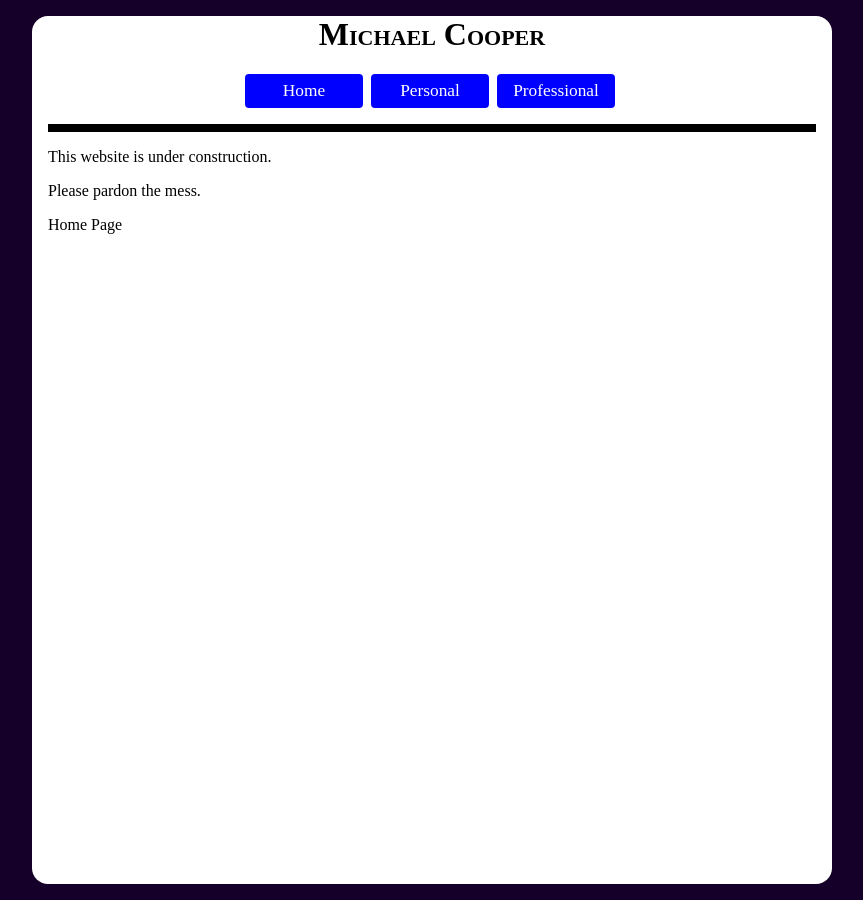
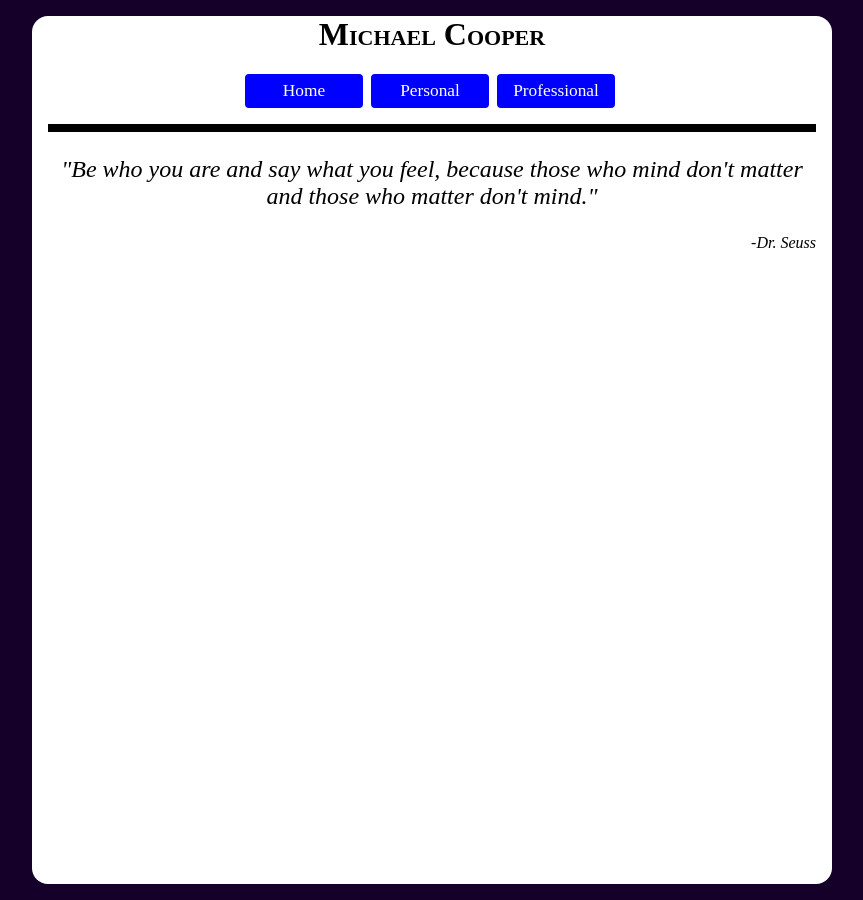
Before and after one commit to mac2rm/mac2rm.github.io, a Jekyll site: the page built from index.html, in a window 1280 px wide. Shown: the whole page, without its empty margins (208-1071 px from the left). Built offline with Jekyll 4.4.1, drawn with Linux system fonts in a browser that asks for light colours; some web fonts are replaced.

Commit message:
Added about me

```diff
--- a/index.html
+++ b/index.html
@@ -5,6 +5,5 @@ title: Home
 
 
 
-    <p>This website is under construction.</p>
-	<p>Please pardon the mess.</p>
-	<p>Home Page</p>
+    <p class="openingquote">"Be who you are and say what you feel, because those who mind don't matter and those who matter don't mind."</p>
+	<p class="quoteattribution">-Dr. Seuss</p>
--- a/personal/index.html
+++ b/personal/index.html
@@ -3,4 +3,8 @@ layout: personal-layout
 title: Personal
 ---
 
-<p>Coming soon.</p>
+<p>
+	I am a first-year student at the University of Virginia. I enjoy learning, creating, and thinking.
+	My intellectual pursuits tend toward analytical disciplines, especially economics, foreign language, and
+	mathematics, but I will happily hold a conversation about anything mentally stimulating.
+</p>
--- a/style.css
+++ b/style.css
@@ -17,6 +17,19 @@ body
 	background-size: 70%;
 	background-repeat: no-repeat;
 	*/
+}
+
+.openingquote
+{
+	text-align: center;
+	font-style: italic;
+	font-size: 18pt;
+}
+
+.quoteattribution
+{
+	text-align: right;
+	font-style: italic;
 }
 
 .centerthis
```
